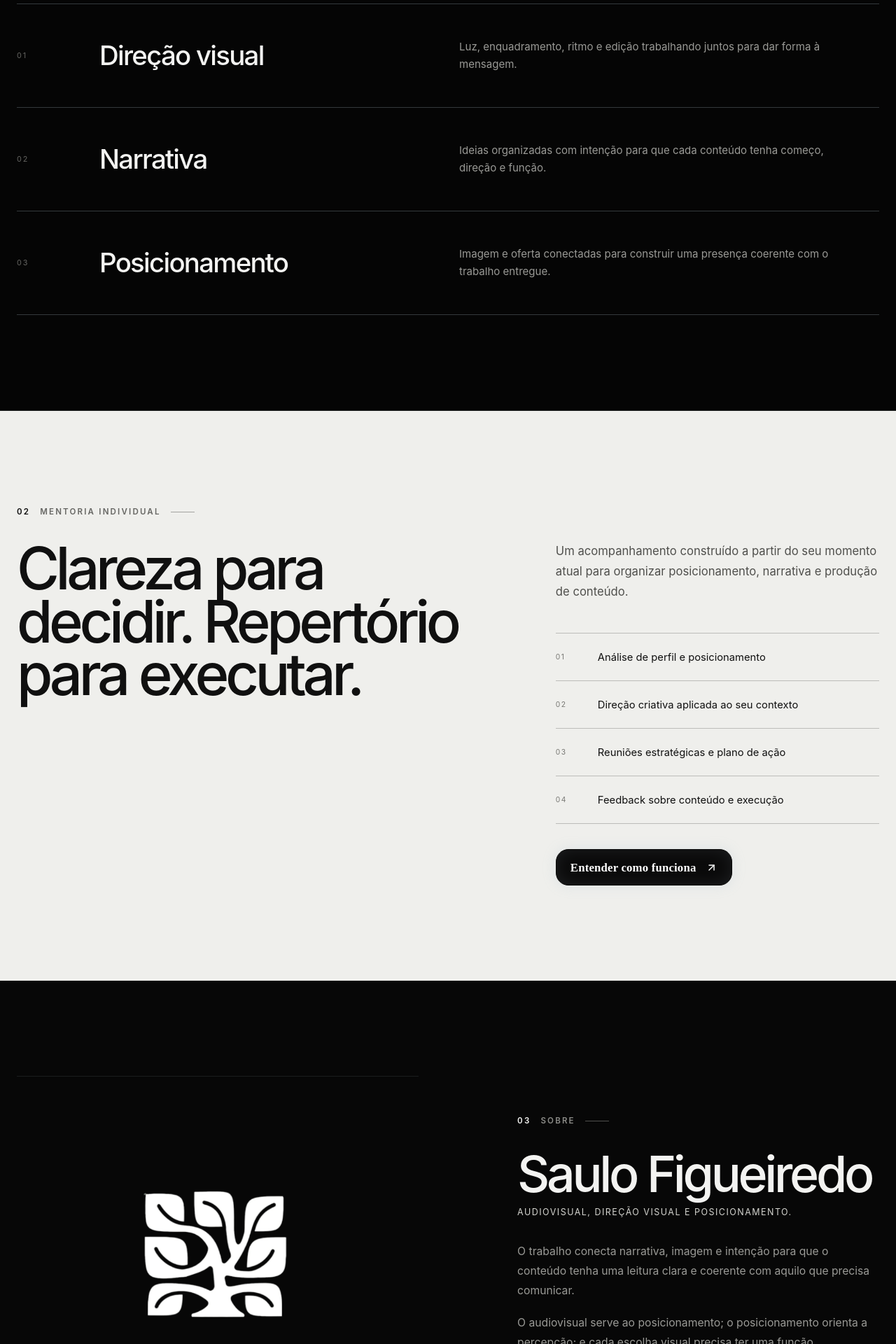
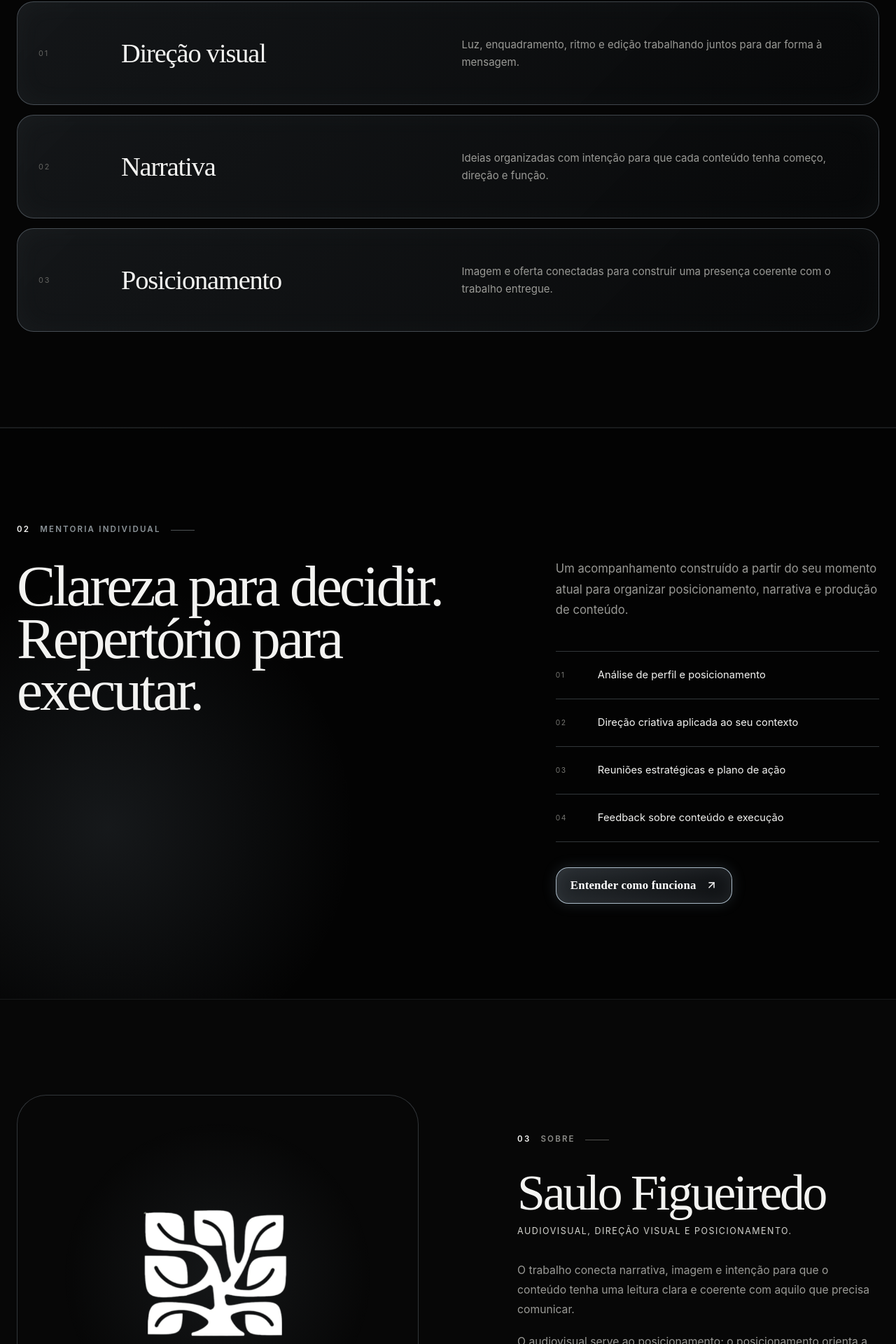
Before and after one commit to Georlan/SauloFigueiredo, a React (Vite) app: page / in a window 1280 px wide. Shown: the part 1299-3219 px from the top of the page at 70% size. Built offline with nearby package versions, Linux system fonts and the light colour scheme.

Commit message:
Padroniza identidade visual com referência da marca

```diff
--- a/src/styles/sections.css
+++ b/src/styles/sections.css
@@ -1,33 +1,32 @@
 .section-approach { background: var(--bg); border-bottom: 1px solid var(--line-soft); }
 .approach-intro { display: grid; grid-template-columns: minmax(0, 1.45fr) minmax(300px, 0.55fr); column-gap: 9vw; align-items: end; }
 .approach-intro > :first-child { grid-column: 1 / -1; }
-.approach-intro h2 { max-width: 880px; margin: 0; font-size: clamp(3.2rem, 6.1vw, 6.2rem); line-height: 0.95; letter-spacing: -0.06em; font-weight: 480; }
+.approach-intro h2 { max-width: 880px; margin: 0; font-family: var(--serif); font-size: clamp(3.2rem, 6.1vw, 6.2rem); line-height: 0.94; letter-spacing: -0.045em; font-weight: 400; }
 .approach-copy p { margin: 0 0 5px; color: var(--muted); font-size: 1rem; line-height: 1.75; }
-.approach-list { margin-top: 94px; border-top: 1px solid var(--line); }
-.approach-item { display: grid; grid-template-columns: 84px minmax(220px, 0.8fr) minmax(300px, 1fr); gap: 34px; align-items: center; min-height: 148px; border-bottom: 1px solid var(--line); }
+.approach-list { margin-top: 94px; display: grid; gap: 14px; }
+.approach-item { display: grid; grid-template-columns: 84px minmax(220px, 0.8fr) minmax(300px, 1fr); gap: 34px; align-items: center; min-height: 148px; padding: 0 30px; border: 1px solid rgba(202,220,235,.28); border-radius: 24px; background: linear-gradient(135deg,rgba(32,36,40,.58),rgba(8,9,10,.9)); box-shadow: inset 0 0 40px rgba(192,215,232,.035); }
 .approach-item > span { color: var(--subtle); font-size: 0.68rem; letter-spacing: 0.18em; }
-.approach-item h3 { margin: 0; font-size: clamp(1.7rem, 3vw, 2.8rem); line-height: 1; letter-spacing: -0.045em; font-weight: 480; }
+.approach-item h3 { margin: 0; font-family: var(--serif); font-size: clamp(1.7rem, 3vw, 2.8rem); line-height: 1; letter-spacing: -0.03em; font-weight: 400; }
 .approach-item p { max-width: 570px; margin: 0; color: var(--muted); font-size: 0.94rem; line-height: 1.7; }
 
-.section-mentoring { color: #101010; background: #efefec; }
-.section-mentoring .eyebrow { color: #666663; }
-.section-mentoring .eyebrow span { color: #101010; }
+.section-mentoring { color: #f3f3f1; background: radial-gradient(circle at 12% 70%, rgba(155,176,193,.12), transparent 28%), #030303; border-block: 1px solid var(--line-soft); }
+.section-mentoring .eyebrow { color: #8d959a; }
+.section-mentoring .eyebrow span { color: #f3f3f1; }
 .mentoring-grid { display: grid; grid-template-columns: minmax(0, 1fr) minmax(360px, 0.72fr); gap: 10vw; align-items: start; }
-.mentoring-heading h2 { max-width: 720px; margin: 0; font-size: clamp(3.5rem, 6.5vw, 6.8rem); line-height: 0.91; letter-spacing: -0.065em; font-weight: 500; }
+.mentoring-heading h2 { max-width: 720px; margin: 0; font-family: var(--serif); font-size: clamp(3.5rem, 6.5vw, 6.8rem); line-height: 0.9; letter-spacing: -0.045em; font-weight: 400; }
 .mentoring-body { padding-top: 50px; }
-.mentoring-lead { margin: 0; color: #4f4f4c; font-size: 1.04rem; line-height: 1.75; }
-.mentoring-list { list-style: none; margin: 44px 0 36px; padding: 0; border-top: 1px solid rgba(5, 5, 5, 0.22); }
-.mentoring-list li { display: grid; grid-template-columns: 44px 1fr; gap: 16px; align-items: center; min-height: 68px; border-bottom: 1px solid rgba(5, 5, 5, 0.22); font-size: 0.92rem; }
+.mentoring-lead { margin: 0; color: var(--muted); font-size: 1.04rem; line-height: 1.75; }
+.mentoring-list { list-style: none; margin: 44px 0 36px; padding: 0; border-top: 1px solid var(--line); }
+.mentoring-list li { display: grid; grid-template-columns: 44px 1fr; gap: 16px; align-items: center; min-height: 68px; border-bottom: 1px solid var(--line); font-size: 0.92rem; }
 .mentoring-list span { color: #777773; font-size: 0.64rem; letter-spacing: 0.14em; }
-.section-mentoring .button-primary { color: #fff; background: #0a0a0a; border-color: #0a0a0a; }
-.section-mentoring .button-primary:hover { color: #fff; background: #252525; }
+.section-mentoring .button-primary { color: #fff; }
 
 .section-about { background: #070707; border-bottom: 1px solid var(--line-soft); }
 .about-grid { display: grid; grid-template-columns: minmax(320px, 0.8fr) minmax(360px, 0.72fr); gap: 11vw; align-items: center; }
 .about-mark { position: relative; min-height: 520px; display: grid; place-items: center; }
-.about-mark::before { content: ""; position: absolute; inset: 0; border-block: 1px solid var(--line-soft); }
+.about-mark::before { content: ""; position: absolute; inset: 0; border: 1px solid rgba(202,220,235,.22); border-radius: 42px; background: radial-gradient(circle,rgba(190,215,232,.08),transparent 58%); }
 .about-mark img { position: relative; width: min(64%, 320px); height: auto; object-fit: contain; }
-.about-copy h2 { margin: 0 0 12px; font-size: clamp(3.5rem, 5.6vw, 5.8rem); line-height: 0.94; letter-spacing: -0.06em; font-weight: 480; }
+.about-copy h2 { margin: 0 0 12px; font-family: var(--serif); font-size: clamp(3.5rem, 5.6vw, 5.8rem); line-height: 0.94; letter-spacing: -0.045em; font-weight: 400; }
 .about-role { margin: 0 0 32px; color: #d5d5d0; font-size: 0.78rem; letter-spacing: 0.12em; text-transform: uppercase; }
 .about-copy > p:not(.eyebrow, .about-role) { margin: 0 0 18px; color: var(--muted); font-size: 0.98rem; line-height: 1.78; }
 .text-link { width: fit-content; display: inline-flex; align-items: center; gap: 10px; margin-top: 24px; padding-bottom: 7px; border-bottom: 1px solid rgba(255, 255, 255, 0.35); font-size: 0.82rem; }
@@ -36,7 +35,7 @@
 .section-faq { background: var(--surface); border-bottom: 1px solid var(--line-soft); }
 .faq-grid { display: grid; grid-template-columns: minmax(280px, 0.65fr) minmax(440px, 1fr); gap: 10vw; align-items: start; }
 .faq-heading { position: sticky; top: 130px; }
-.faq-heading h2 { max-width: 440px; margin: 0; font-size: clamp(3.1rem, 5.4vw, 5.6rem); line-height: 0.93; letter-spacing: -0.06em; font-weight: 480; }
+.faq-heading h2 { max-width: 440px; margin: 0; font-family: var(--serif); font-size: clamp(3.1rem, 5.4vw, 5.6rem); line-height: 0.93; letter-spacing: -0.045em; font-weight: 400; }
 .faq-list { border-top: 1px solid var(--line); }
 .faq-item { border-bottom: 1px solid var(--line); }
 .faq-item h3 { margin: 0; }
@@ -53,7 +52,7 @@
 .final-cta-grid { display: grid; grid-template-columns: minmax(180px, 0.38fr) minmax(500px, 1fr); gap: 10vw; align-items: center; }
 .final-cta-mark { display: grid; place-items: center; }
 .final-cta-mark img { width: min(100%, 260px); height: auto; opacity: 0.95; }
-.final-cta-copy h2 { max-width: 930px; margin: 0; font-size: clamp(3.4rem, 6vw, 6.2rem); line-height: 0.93; letter-spacing: -0.062em; font-weight: 480; }
+.final-cta-copy h2 { max-width: 930px; margin: 0; font-family: var(--serif); font-size: clamp(3.4rem, 6vw, 6.2rem); line-height: 0.93; letter-spacing: -0.045em; font-weight: 400; }
 .final-cta-copy > p:not(.eyebrow) { max-width: 610px; margin: 30px 0 34px; color: var(--muted); font-size: 1rem; line-height: 1.72; }
 
 .footer { padding: 52px 0 30px; border-top: 1px solid var(--line-soft); background: #050505; }
```
